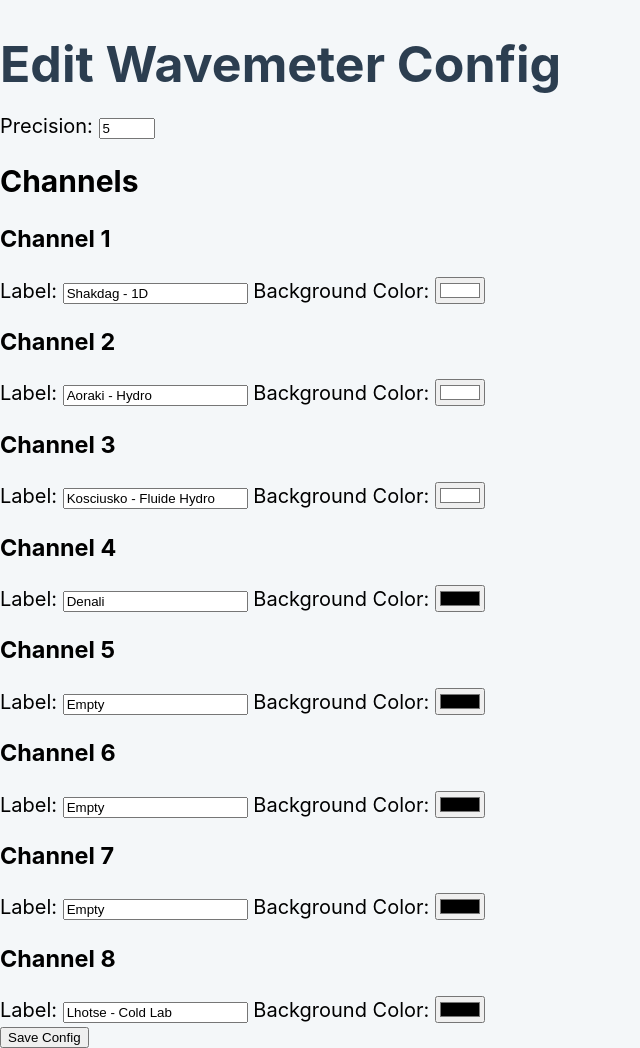
After one commit to Quantum-Optics-LKB/LambdaMeterWeb, a Flask app: page /config in a window 1280 px wide. The commit adds this page. Shown: the whole page, without its empty margins (0-640 px from the left). Run offline with Flask 3, Linux system fonts and the light colour scheme.

Commit message:
config file (in progress)

```diff
--- a/app.py
+++ b/app.py
@@ -24,6 +24,16 @@ def get_wavemeter_data():
 # Load the config.json file once when the app starts
 with open('config.json') as config_file:
     config = json.load(config_file)
+
+# Load the config.json file once when the app starts
+def load_config():
+    with open('config.json') as config_file:
+        return json.load(config_file)
+
+def save_config(config):
+    with open('config.json', 'w') as config_file:
+        json.dump(config, config_file, indent=4)
+
 
 
 # Serve the index.html page
@@ -71,19 +81,32 @@ def get_frequency_channel(channel):
     data = get_wavemeter_data()
     return jsonify(data['frequencies'][channel])
 
+@app.route('/api/config', methods=['GET'])
+def get_config():
+    return jsonify(config)
+
+@app.route('/api/config', methods=['POST'])
+def update_config():
+    new_config = request.json
+    save_config(new_config)
+    global config
+    config = new_config  # Update the global config
+    return jsonify({"message": "Config updated successfully!"})
+
+@app.route('/config')
+def edit_config():
+    return render_template('edit_config.html')
+
+
+config = load_config()
+
+
 # WebSocket handler for real-time updates
 @socketio.on('request_update')
 def handle_request_update():
     wavemeter_data = get_wavemeter_data()
     emit('update_channels', wavemeter_data)
 
-    # channel = json.get('channel', 0)
-    # data_type = json.get('type', 'wavelengths')
-    # data = get_wavemeter_data()
-    # value = data[data_type][channel]
-    # emit('update_data', {'value': value, 'timestamp': time.time()})
-    # wavemeter_data = get_wavemeter_data()
-    # emit('update_channels', wavemeter_data)
 
 if __name__ == '__main__':
     socketio.run(app, port=config["port"], debug=True)
--- /dev/null
+++ b/templates/edit_config.html
@@ -0,0 +1,78 @@
+<!DOCTYPE html>
+<html lang="en">
+<head>
+    <meta charset="UTF-8">
+    <meta name="viewport" content="width=device-width, initial-scale=1.0">
+    <title>Edit Config</title>
+    <link href="https://fonts.googleapis.com/css?family=Roboto+Mono&display=swap" rel="stylesheet">
+    <link rel="stylesheet" href="/static/styles.css">
+</head>
+<body>
+    <h1>Edit Wavemeter Config</h1>
+    <form id="config-form">
+        <label for="precision">Precision:</label>
+        <input type="number" id="precision" name="precision" min="1" max="10" required>
+
+        <h2>Channels</h2>
+        <div id="channels-container"></div>
+
+        <button type="submit">Save Config</button>
+    </form>
+
+    <script src="/static/scripts/jquery-3.6.0.min.js"></script>
+    <script>
+        // Fetch the current config from the server
+        $.getJSON("/api/config", function(data) {
+            $('#precision').val(data.precision);
+
+            // Dynamically generate channel fields
+            data.channels.forEach(function(channel, index) {
+                $('#channels-container').append(`
+                    <div class="channel">
+                        <h3>Channel ${index + 1}</h3>
+                        <label for="label${index}">Label:</label>
+                        <input type="text" id="label${index}" name="label${index}" value="${channel.label || 'Channel ' + (index + 1)}">
+
+                        <label for="background${index}">Background Color:</label>
+                        <input type="color" id="background${index}" name="background${index}" value="${channel.background || '#ffffff'}">
+                    </div>
+                `);
+            });
+        });
+
+        // Handle form submission to save the new config
+        $('#config-form').on('submit', function(e) {
+            e.preventDefault();
+            var newConfig = {
+                precision: $('#precision').val(),
+                channels: []
+            };
+
+            $('#channels-container .channel').each(function(index, element) {
+                var label = $(element).find('input[name="label' + index + '"]').val() || 'Channel ' + (index + 1); // Default label
+                var background = $(element).find('input[name="background' + index + '"]').val() || '#ffffff'; // Default color
+
+                newConfig.channels.push({
+                    i: index,
+                    label: label,
+                    background: background
+                });
+            });
+
+            // Send the new config to the server
+            $.ajax({
+                url: '/api/config',
+                type: 'POST',
+                contentType: 'application/json',
+                data: JSON.stringify(newConfig),
+                success: function(response) {
+                    alert('Config updated successfully!');
+                },
+                error: function(error) {
+                    alert('Failed to update config.');
+                }
+            });
+        });
+    </script>
+</body>
+</html>
--- a/templates/index.html
+++ b/templates/index.html
@@ -36,6 +36,7 @@
         <div class="nav-buttons">
             <a href="/freq" id="ghz-btn">GHz</a>
         </div>
+
     </nav>
 
     <div class="container" id="channels">
```
Also changed, not shown: config.json (+6 -6 lines), config_default.json (added, +14 -0 lines).
